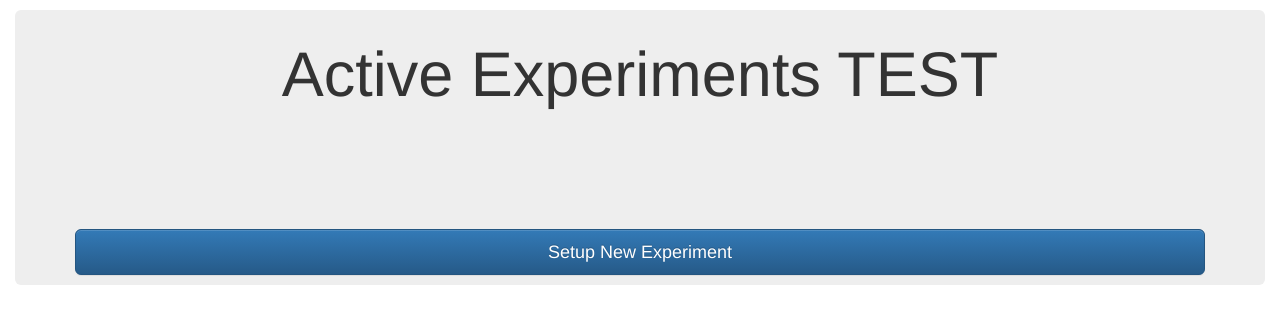
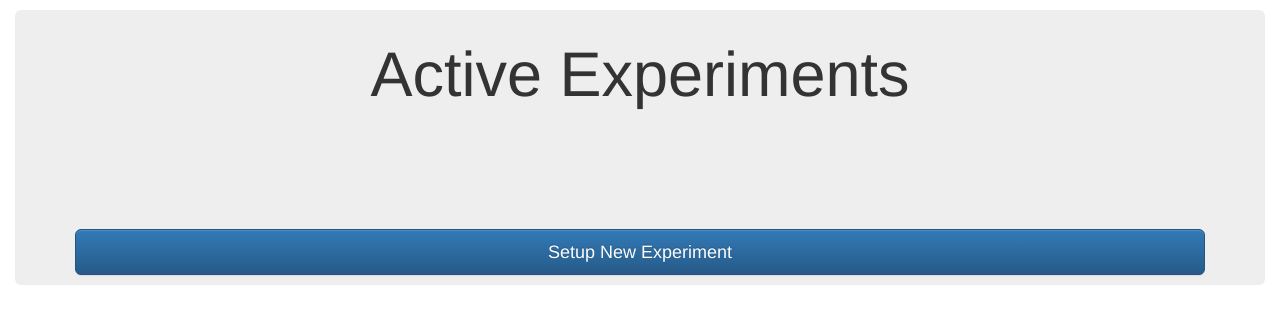
Before and after one commit to Vadman97/StudyTracker, a Flask app: page / in a window 1280 px wide. Shown: the top 324 px of the page. Run offline with Flask 2, Linux system fonts and the light colour scheme; data that the repository does not hold is empty; some libraries are stand-ins or nearby versions.

Commit message:
removed test lol

```diff
--- a/templates/index.html
+++ b/templates/index.html
@@ -7,7 +7,7 @@
 {% block body %}
 
     <div class="jumbotron jumbotronPadding">
-    <h1 class="theme-heading">Active Experiments TEST</h1>
+    <h1 class="theme-heading">Active Experiments</h1>
         <div class="row rowSpacing">
             <ul class="list-group">
                 {% for exp in exps %}
```
